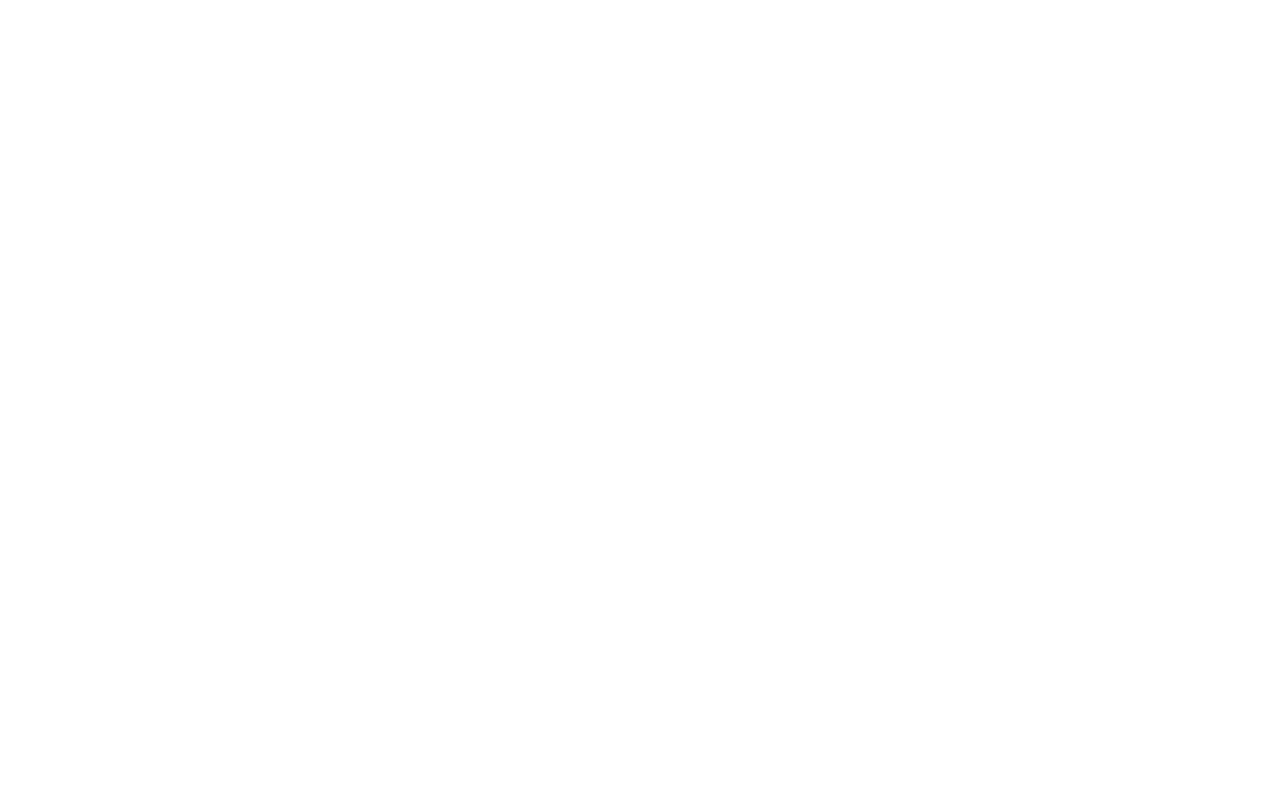
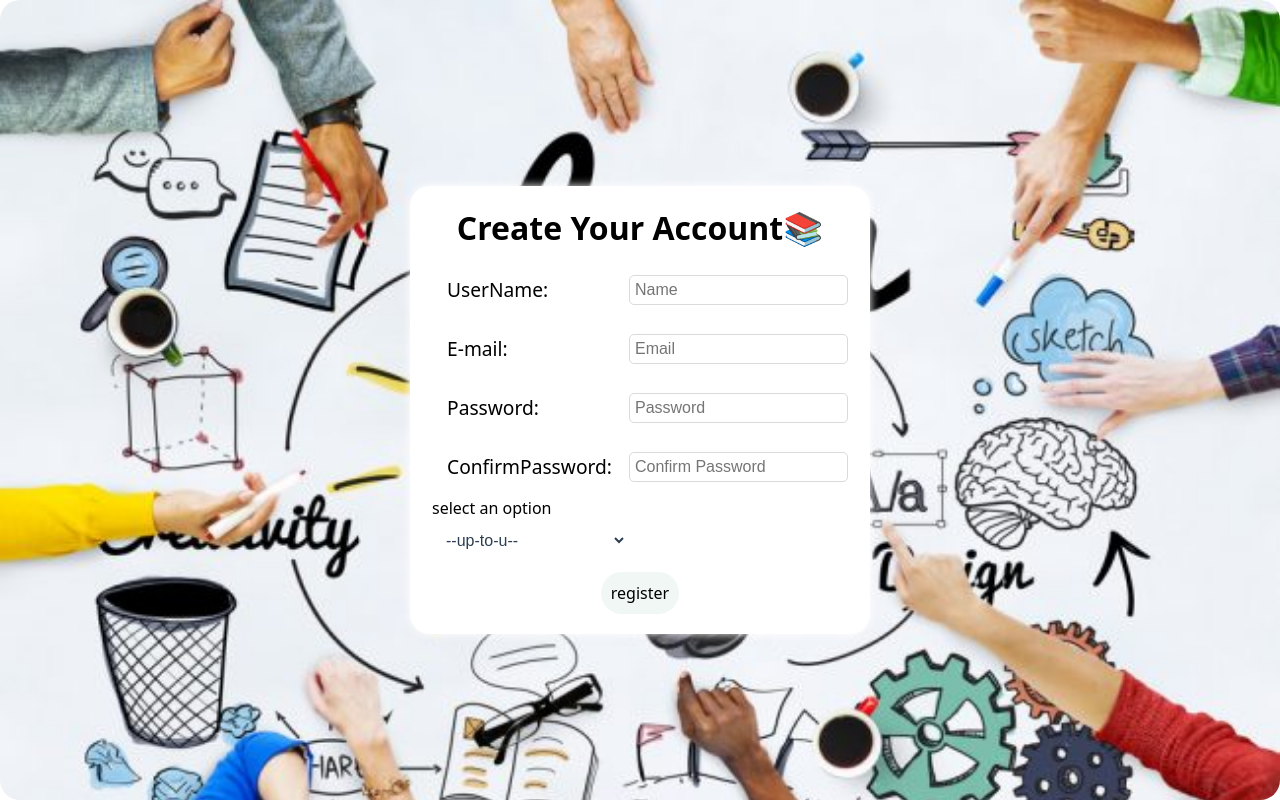
Before and after one commit to priyanka2784/skillup, a React (Create React App) app: page /register in a window 1280 px wide. Before the commit this address had no page. Built offline with nearby package versions, Linux system fonts and the light colour scheme; no server answers.

Commit message:
fitebase done

```diff
--- a/package.json
+++ b/package.json
@@ -10,6 +10,7 @@
     "@testing-library/jest-dom": "^6.6.3",
     "@testing-library/react": "^16.2.0",
     "@testing-library/user-event": "^13.5.0",
+    "firebase": "^11.4.0",
     "react": "^19.0.0",
     "react-dom": "^19.0.0",
     "react-icons": "^5.5.0",
--- a/src/App.js
+++ b/src/App.js
@@ -11,7 +11,7 @@ function App() {
       <Routes>
         <Route path="/" Component={HomePage} />
         <Route path="/login" Component={LoginPage} />
-        <Route path="/RegisterPage" Component={RegisterPage} />
+        <Route path="/register" Component={RegisterPage} />
       </Routes>
     </BrowserRouter>
   );
--- a/src/pages/HomePage/HomePage.js
+++ b/src/pages/HomePage/HomePage.js
@@ -3,19 +3,14 @@ function HomePage() {
   return (
     <div className="basecontainer">
       <div className="basecontainer1">
-        <div className="imagebasecontainer1">
-          {
-            <img
-              src={require("../../Assets/images/onlinelearn.jpg")}
-              alt="image"
-            />
-          }
+        <div className="contentbasecontainer1">
+          <h1>skillup🎚️</h1>
         </div>
-        <div className="contentbasecontainer1"></div>
+        <div className="imagebasecontainer1"></div>
       </div>
-      <div className="basecontainer2">
-        <div className="contentbasecontainer2"></div>
-        <div className="imagebasecontainer2">
+      <div className="secondbasecontainer2"></div>
+      <div className="basecontainer3">
+        <div className="imagebasecontainer3">
           <img src={require("../../Assets/images/elearning.png")} />
         </div>
       </div>
--- a/src/pages/HomePage/styles.css
+++ b/src/pages/HomePage/styles.css
@@ -12,10 +12,15 @@
 }
 .basecontainer1{
     display: flex;
+    flex:1;
     flex-direction: row;
+}
+.contentbasecontainer1 h1{
+    color:var(--basecolorsecond);
 }
 .contentbasecontainer1{
     display: flex;
+    flex:1;
     justify-content: space-evenly;
     align-items: center;
     font-size:large;
@@ -24,8 +29,12 @@
     padding: 20px;
     margin-top: -45%;
 }
-.imagebasecontainer1{
+.contentbasecontainer1{
     display:flex;
+    flex: 1;
+    color:var(--blackcolor);
+
+
     /* flex:1;
     flex-direction: column; */
     /* justify-content: space-evenly;
@@ -47,18 +56,17 @@
 }
 .basecontainer2{
     display:flex;
+    flex: 1;
     justify-content:space-between;
     align-items: center;
-
 }
-.imagebasecontainer2{
+.imagebasecontainer3{
     display: flex;
+    flex: 1;
     height:30px;
     width:50px;
-    display: flex;
     justify-content: space-between;
-
-
+    margin-top: right;
 }
 .contentbasecontainer2{
     font-size: medium;
--- a/src/pages/LoginPage/LoginPage.js
+++ b/src/pages/LoginPage/LoginPage.js
@@ -1,6 +1,6 @@
 import React, { useState } from "react";
 import "./styles.css";
-import loginimg from "../../assets/images/loginimg.png";
+import loginimg from "../../Assets/images/loginimg.png";
 import {
   faUser,
   faLock,
@@ -10,7 +10,7 @@ import {
 } from "@fortawesome/free-solid-svg-icons";
 import { FontAwesomeIcon } from "@fortawesome/react-fontawesome";
 import { RiH4 } from "react-icons/ri";
-import CustomButton from "../../COMPONENTS/customButton/customButton";
+import CustomButton from "../../COMPONENTS/CustomButton/customButton";
 import COLOR from "../../config/COLOR";
 
 const LoginPage = () => {
--- a/src/pages/RegisterPage/RegisterPage.js
+++ b/src/pages/RegisterPage/RegisterPage.js
@@ -1,10 +1,18 @@
-import React from "react";
+import React, { useState } from "react";
 import "./styles.css";
+import { auth } from "../../firebase";
 import ASSETS from "../../Assets";
-import CustomButton from "../../COMPONENTS/CustomButton/CustomButton";
+import { createUserWithEmailAndPassword } from "firebase/auth";
+import CustomButton from "../../COMPONENTS/CustomButton/customButton";
 import COLOR from "../../config/COLOR";
 
 function RegisterPage() {
+  const [email, setEmail] = useState("");
+  const [password, setPassword] = useState("");
+
+  const handleRegister = async () => {
+    await createUserWithEmailAndPassword(auth, email, password);
+  };
   return (
     <div
       className="registerpagebasecontainer"
@@ -34,7 +42,13 @@ function RegisterPage() {
                   <div className="registerpageinputbasecontainer">E-mail:</div>
                 </td>
                 <td>
-                  <input type="email" placeholder="Email" required />
+                  <input
+                    type="email"
+                    placeholder="Email"
+                    value={email}
+                    onChange={(e) => setEmail(e.target.value)}
+                    required
+                  />
                 </td>
               </tr>
               <tr>
@@ -44,7 +58,13 @@ function RegisterPage() {
                   </div>
                 </td>
                 <td>
-                  <input type="password" placeholder="Password" required />
+                  <input
+                    type="password"
+                    placeholder="Password"
+                    value={password}
+                    onChange={(e) => setPassword(e.target.value)}
+                    required
+                  />
                 </td>
               </tr>
               <tr>
@@ -87,7 +107,7 @@ function RegisterPage() {
             backgroundColor={COLOR.basecolorsecond}
             color={COLOR.blackcolor}
             title={"register"}
-            onClick={() => alert("click done")}
+            onClick={handleRegister}
           />
         </div>
       </div>
```
Also changed, not shown: 2 other files (tests, documents, lock files or other folders).
